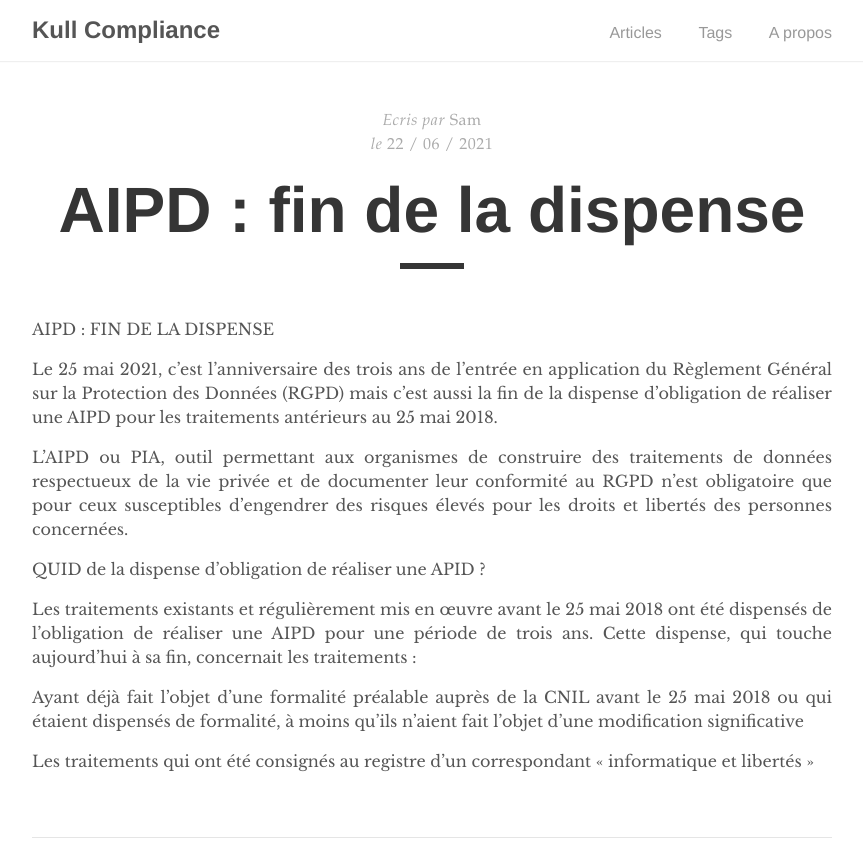
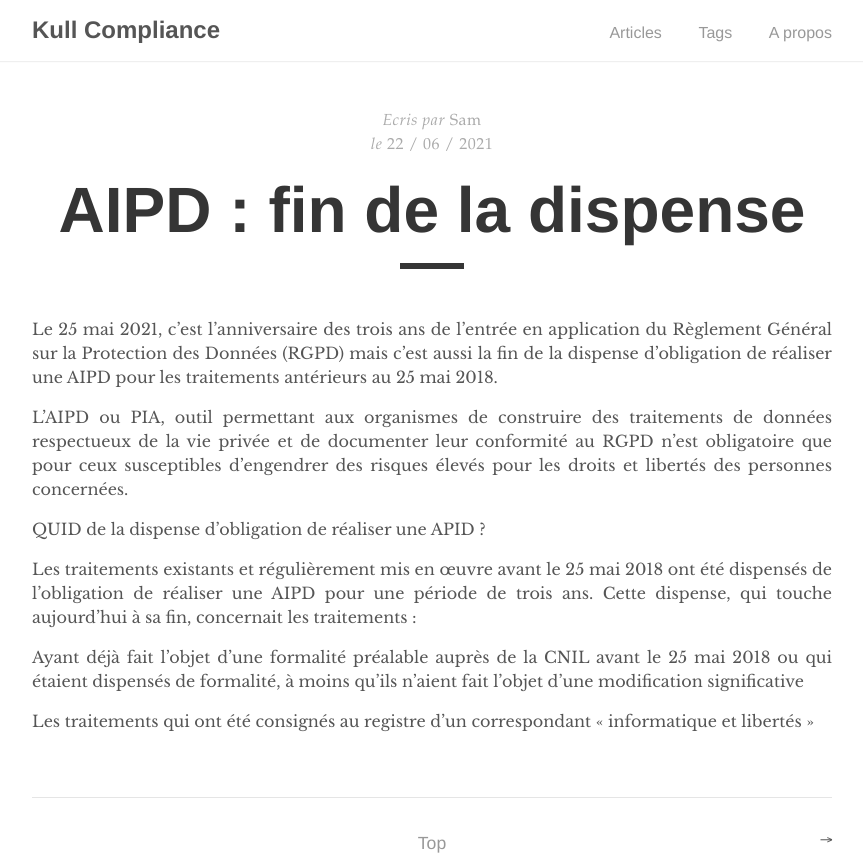
Before and after one commit to slimooo/kull, a Jekyll site: the page built from _posts/2021-06-22-aipd-fin-dispense-cnil.md, in a window 1280 px wide. Shown: the top 857 px of the page, without its empty margins (208-1071 px from the left). Built offline with Jekyll 4.4.1, drawn with Linux system fonts in a browser that asks for light colours; grey boxes are pictures that could not be loaded.

Commit message:
Update 2021-06-22-aipd-fin-dispense-cnil.md

```diff
--- a/_posts/2021-06-22-aipd-fin-dispense-cnil.md
+++ b/_posts/2021-06-22-aipd-fin-dispense-cnil.md
@@ -4,8 +4,6 @@ title:  "AIPD : fin de la dispense"
 author: "Sam"
 tags: RGPD
 ---
-
-AIPD : FIN DE LA DISPENSE
 
 Le 25 mai 2021, c’est l’anniversaire des trois ans de l’entrée en application du Règlement Général sur la Protection des Données (RGPD) mais c’est aussi la fin de la dispense d’obligation de réaliser une AIPD pour les traitements antérieurs au 25 mai 2018.
 
```
